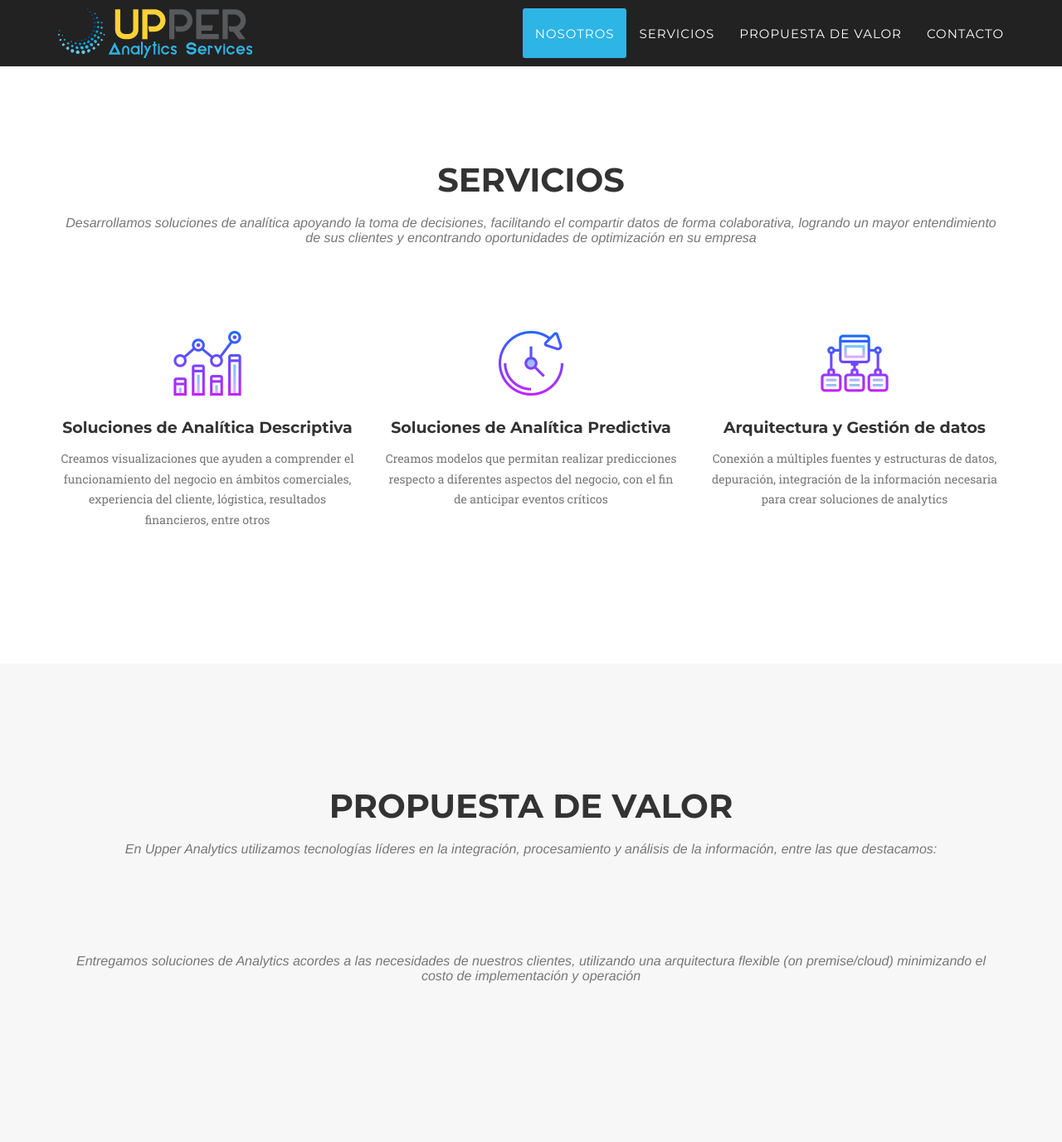
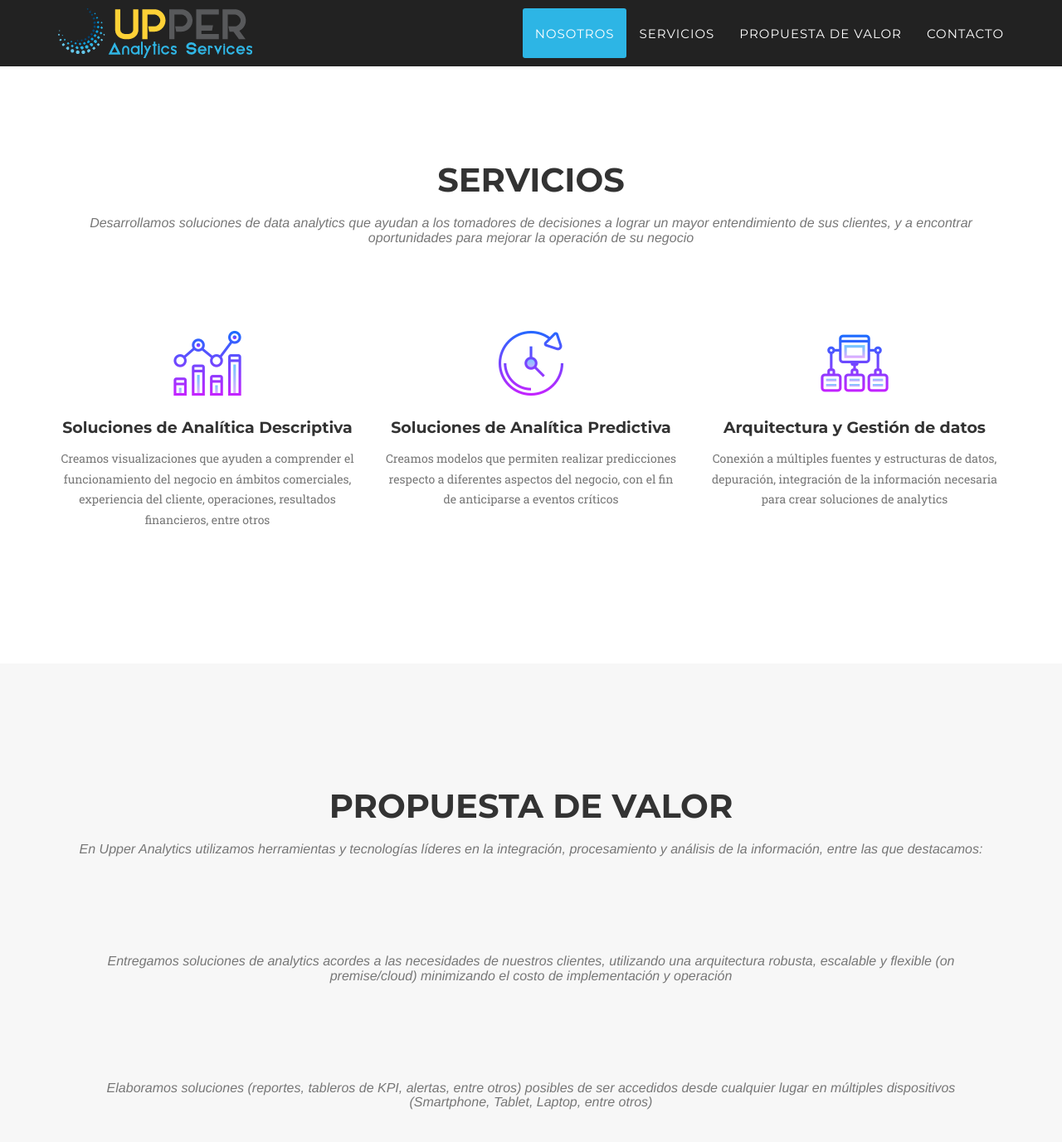
Before and after one commit to upperanalytics/upperanalytics.github.io, a Jekyll site: the page built from index.html, in a window 1280 px wide and 1400 px high, scrolled down 1362 px. Shown: the top 1377 px of the window at 83% size. Built offline with Jekyll 4.4.1, drawn with Linux system fonts in a browser that asks for light colours; some web fonts are replaced.

Commit message:
update content

```diff
--- a/_includes/manifest.html
+++ b/_includes/manifest.html
@@ -3,9 +3,11 @@
         <div class="container">
                 <div class="col-lg-12 text-center">
                     <h2 class="section-heading">Propuesta de Valor</h2>
-                    <h3 class="section-subheading text-muted">En Upper Analytics utilizamos tecnologías líderes en la integración, procesamiento y análisis de la información, entre las que destacamos:</h3>
+                    <h3 class="section-subheading text-muted">En Upper Analytics utilizamos herramientas y tecnologías líderes en la integración, procesamiento y análisis de la información, entre las que destacamos:</h3>
                     <br>
-                    <h3 class="section-subheading text-muted">Entregamos soluciones de Analytics acordes a las necesidades de nuestros clientes, utilizando una arquitectura flexible (on premise/cloud) minimizando el costo de implementación y operación</h3>
+                    <h3 class="section-subheading text-muted">Entregamos soluciones de analytics acordes a las necesidades de nuestros clientes, utilizando una arquitectura robusta, escalable y flexible (on premise/cloud) minimizando el costo de implementación y operación</h3>
+                    <br>
+                    <h3 class="section-subheading text-muted">Elaboramos soluciones (reportes, tableros de KPI, alertas, entre otros) posibles de ser accedidos desde cualquier lugar en múltiples dispositivos (Smartphone, Tablet, Laptop, entre otros)</h3>
                 </div>
         </div>
     </section>
--- a/_includes/services.html
+++ b/_includes/services.html
@@ -4,7 +4,7 @@
             <div class="row">
                 <div class="col-lg-12 text-center">
                     <h2 class="section-heading">Servicios</h2>
-                    <h3 class="section-subheading text-muted">Desarrollamos soluciones de analítica apoyando la toma de decisiones, facilitando el compartir datos de forma colaborativa, logrando un mayor entendimiento de sus clientes y encontrando oportunidades de optimización en su empresa</h3>
+                    <h3 class="section-subheading text-muted">Desarrollamos soluciones de data analytics que ayudan a los tomadores de decisiones a lograr un mayor entendimiento de sus clientes, y a encontrar oportunidades para mejorar la operación de su negocio</h3>
                 </div>
             </div>
             <div class="row text-center">
@@ -13,14 +13,14 @@
 						<img src="/img/services/chart.png">
                     </span>
                     <h4 class="service-heading">Soluciones de Analítica Descriptiva</h4>
-                    <p class="text-muted">Creamos visualizaciones que ayuden a comprender el funcionamiento del negocio en ámbitos comerciales, experiencia del cliente, lógistica, resultados financieros, entre otros</p>
+                    <p class="text-muted">Creamos visualizaciones que ayuden a comprender el funcionamiento del negocio en ámbitos comerciales, experiencia del cliente, operaciones, resultados financieros, entre otros</p>
                 </div>
                 <div class="col-md-4">
                     <span class="fa-stack fa-4x">
 						<img src="/img/services/future.png">
                     </span>
                     <h4 class="service-heading">Soluciones de Analítica Predictiva</h4>
-                    <p class="text-muted">Creamos modelos que permitan realizar predicciones respecto a diferentes aspectos del negocio, con el fin de anticipar eventos críticos</p>
+                    <p class="text-muted">Creamos modelos que permiten realizar predicciones respecto a diferentes aspectos del negocio, con el fin de anticiparse a eventos críticos</p>
                 </div>
                 <div class="col-md-4">
                     <span class="fa-stack fa-4x">
```
